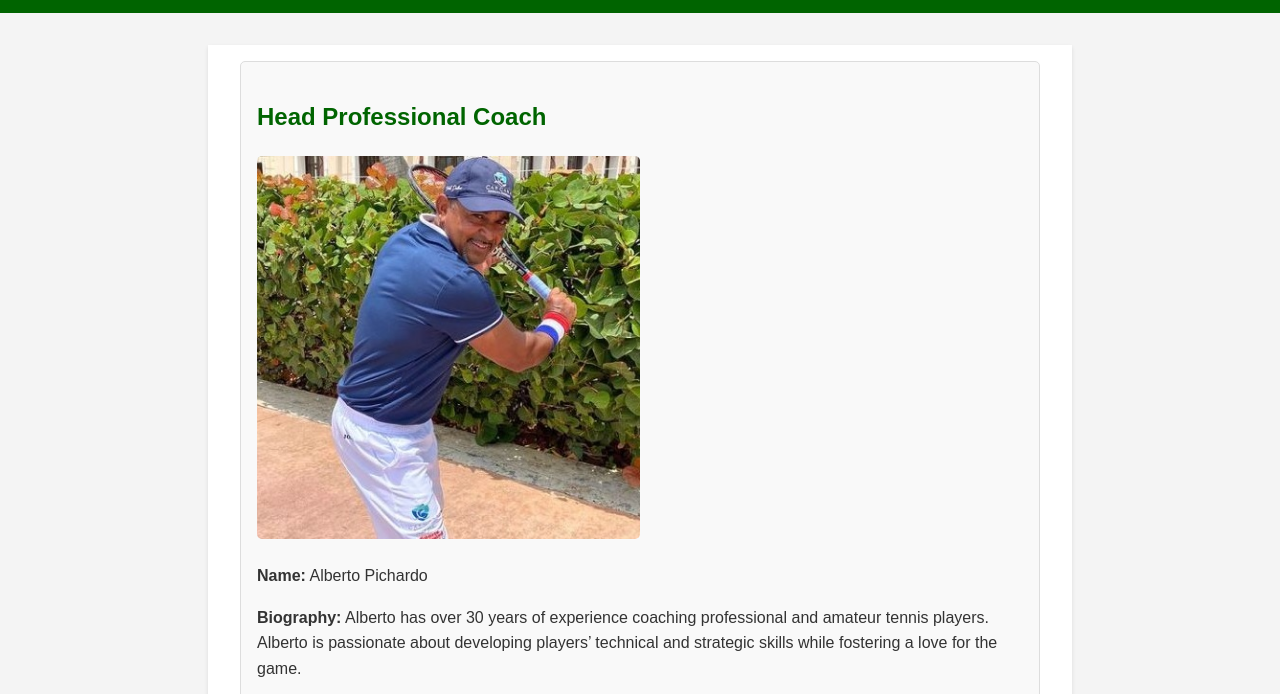
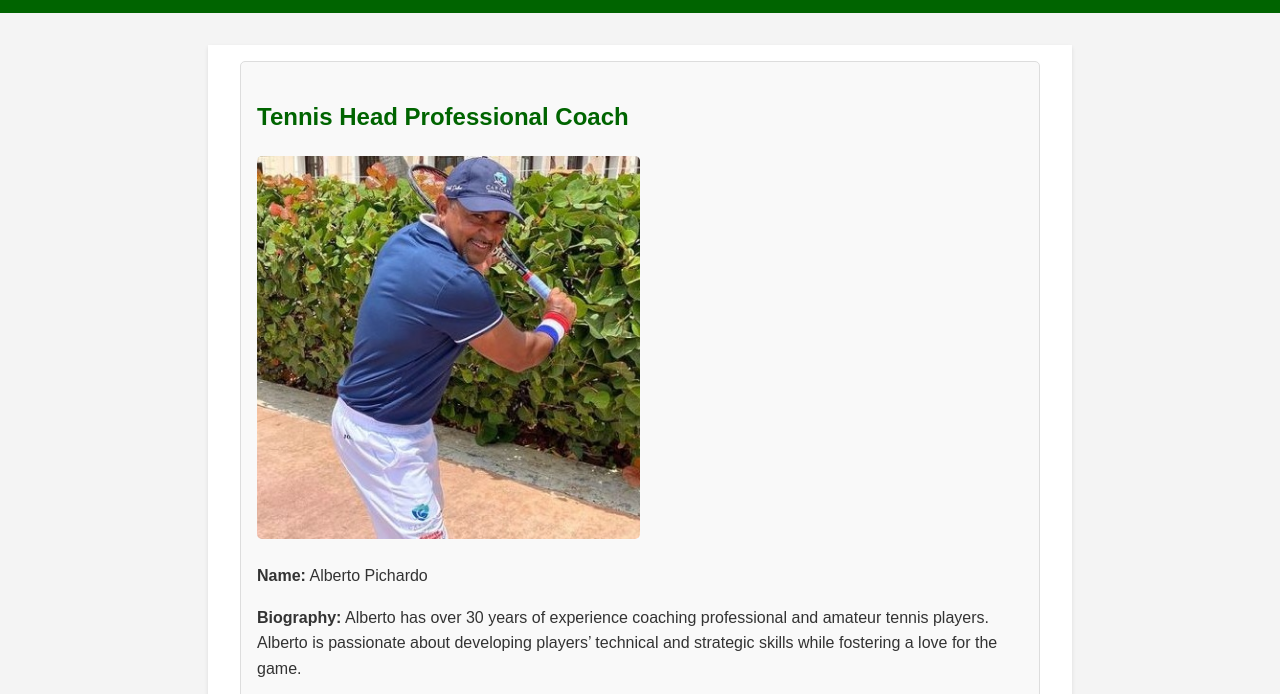
Before and after one commit to khayata556/newfolder, a plain HTML site: page coaches.html in a window 1280 px wide. Shown: the part 70-764 px from the top of the page. Drawn offline with Linux system fonts and the light colour scheme.

Commit message:
Add files via upload

```diff
--- a/coaches.html
+++ b/coaches.html
@@ -12,7 +12,7 @@
     </header>
     <main>
         <section>
-            <h2>Head Professional Coach</h2>
+            <h2>Tennis Head Professional Coach</h2>
             <img src="head_coach.jpg" alt="Head Coach">
             <p><strong>Name:</strong> Alberto Pichardo</p>
             <p><strong>Biography:</strong> Alberto has over 30 years of experience coaching professional and amateur tennis players. Alberto is passionate about developing players’ technical and strategic skills while fostering a love for the game.</p>
```
